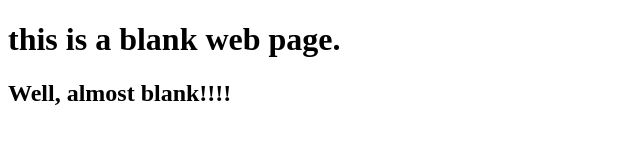
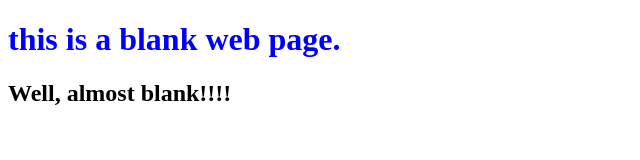
Before and after one commit to asagraw/0main_openSAP_repo, a plain HTML site: page index.html in a window 1280 px wide. Shown: the whole page, without its empty margins (0-640 px from the left). Drawn offline with Linux system fonts and the light colour scheme.

Commit message:
added blue color to first header

```diff
--- a/index.html
+++ b/index.html
@@ -5,7 +5,7 @@
 	<title> An empty web page</title>
 </head>
 <body>
-	<h1>
+	<h1 style="color:Blue">
 	 this is a blank web page.
 	</h1>
 	<h2>Well, almost blank!!!!</h2>
```
